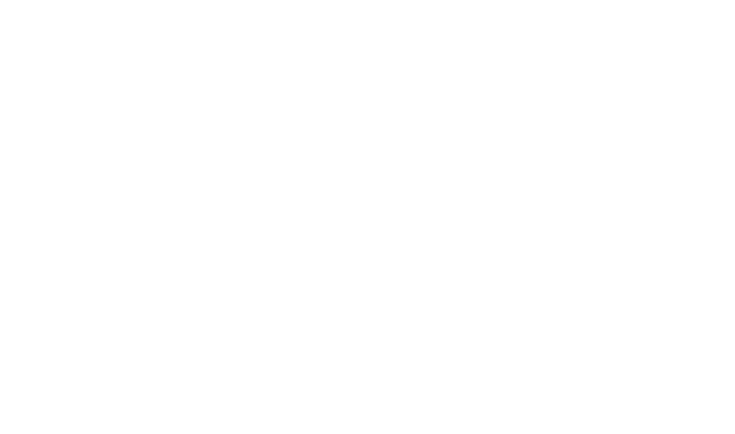
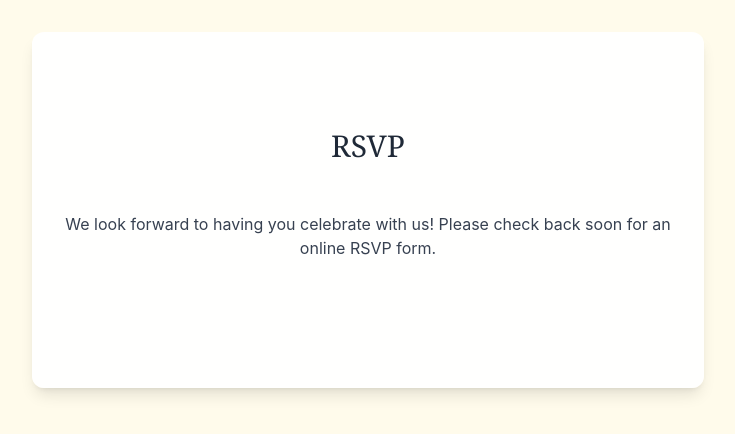
Before and after one commit to JoelBryceAnderson/elaineandjoel, a React (Create React App) app: page /rsvp in a window 1280 px wide. Before the commit this address had no page. Shown: the top 434 px of the page, without its empty margins (272-1007 px from the left). Built offline with nearby package versions, Linux system fonts and the light colour scheme; the HTML template or start-up script is replaced by a standard one.

Commit message:
add link to rsvp page, fix build

```diff
--- a/src/App.tsx
+++ b/src/App.tsx
@@ -1,6 +1,6 @@
 import React, { useState, ReactNode } from 'react';
 import { BrowserRouter as Router, Routes, Route, Link } from 'react-router-dom';
-import { Gift, X, Building2, Letter } from 'lucide-react';
+import { Gift, X, Building2, Mail } from 'lucide-react';
 
 interface ModalProps {
   isOpen: boolean;
@@ -158,6 +158,15 @@ const HomePage: React.FC = () => (
                     Hotels & Accommodations
                   </Link>
                 </p>
+                <p>
+                  <Link
+                    to="/rsvp"
+                    className="inline-flex items-center text-gray-600 hover:text-gray-900 transition-colors"
+                  >
+                    <Mail className="w-4 h-4 mr-2" />
+                    RSVP
+                  </Link>
+                </p>
               </li>
             </ul>
           </nav>
@@ -188,6 +197,26 @@ const HotelsPage: React.FC = () => {
   );
 };
 
+const RSVPPage: React.FC = () => {
+  return (
+    <div className="min-h-screen bg-amber-50 p-8">
+      <div className="max-w-2xl mx-auto px-8 py-24 relative">
+        <div className="absolute inset-0 bg-white/95 rounded-xl shadow-lg" />
+
+        <div className="relative z-10 space-y-8">
+          <h1 className="text-3xl font-serif text-center text-gray-800 mb-12">RSVP</h1>
+
+          <div className="prose mx-auto text-gray-700">
+            <p className="text-center mb-8">
+            We look forward to having you celebrate with us! Please check back soon for an online RSVP form.
+            </p>
+            </div>
+          </div>
+        </div>
+      </div>
+  );
+};
+
 const WeddingWebsite: React.FC = () => {
   return (
     <Router>
@@ -195,7 +224,8 @@ const WeddingWebsite: React.FC = () => {
         <Routes>
           <Route path="/" element={<HomePage />} />
           <Route path="/gifts" element={<GiftsPage />} />
-                    <Route path="/hotels" element={<HotelsPage />} />
+          <Route path="/hotels" element={<HotelsPage />} />
+          <Route path="/rsvp" element={<RSVPPage />} />
         </Routes>
       </div>
     </Router>
```
